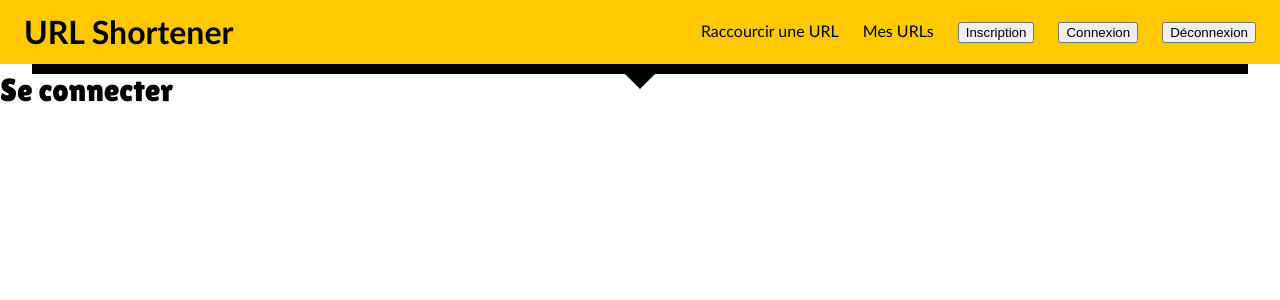
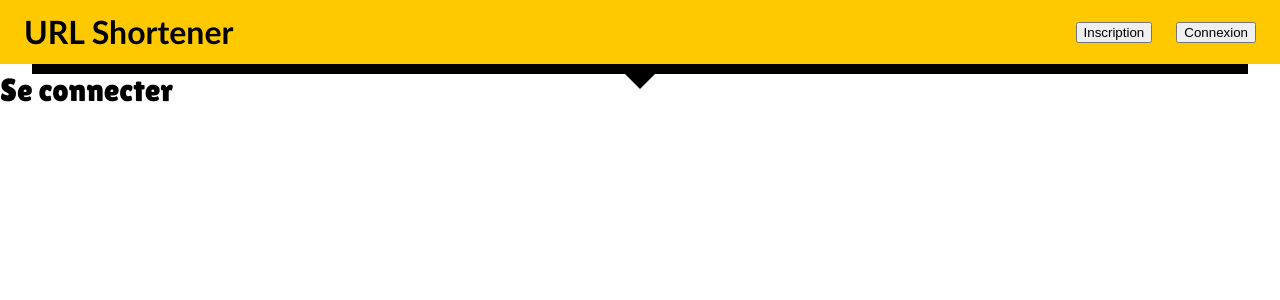
Before and after one commit to mhubert-pmn/Front-Url-Shortener, a React (Create React App) app in the folder front-url-shortener/: page / in a window 1280 px wide. Shown: the top 300 px of the page. Built offline with nearby package versions, Linux system fonts and the light colour scheme.

Commit message:
[Feature] Add condition to display links and buttons depending on the token

```diff
--- a/front-url-shortener/src/components/layout/Header/Header.js
+++ b/front-url-shortener/src/components/layout/Header/Header.js
@@ -35,16 +35,24 @@ export const Menu = () => {
   return(
     <div className="menu">
       <ul className="menu__links">
-        {headerLinks.map(link => (
+        {token !== null && headerLinks.map(link => (
           <li key={link.text}>
             <Link to={link.link}>{link.text}</Link>
           </li>
         ))}
 
         {headerButtons.map(button => (
-          <button type="button" key={button.text}>
-            <Link to={button.link}>{button.text}</Link>
-          </button>
+          token !== null ? (
+            (button.text !== "Inscription" && button.text !== "Connexion") &&
+            <button type="button">
+              <Link to={button.link}>{button.text}</Link>
+            </button>
+          ) : (
+            button.text !== "Déconnexion" &&
+            <button type="button">
+              <Link to={button.link}>{button.text}</Link>
+            </button>
+          )
         ))}
       </ul>
     </div>
@@ -63,7 +71,7 @@ export const Header = ({ ...props }) => {
   return(
     <div className="header" {...props}>
       <div className="header__content">
-        <Link to="/" className="header__content__logo">URL Shortener</Link>
+        <p className="header__content__logo">URL Shortener</p>
         <Menu />
       </div>
 
```
